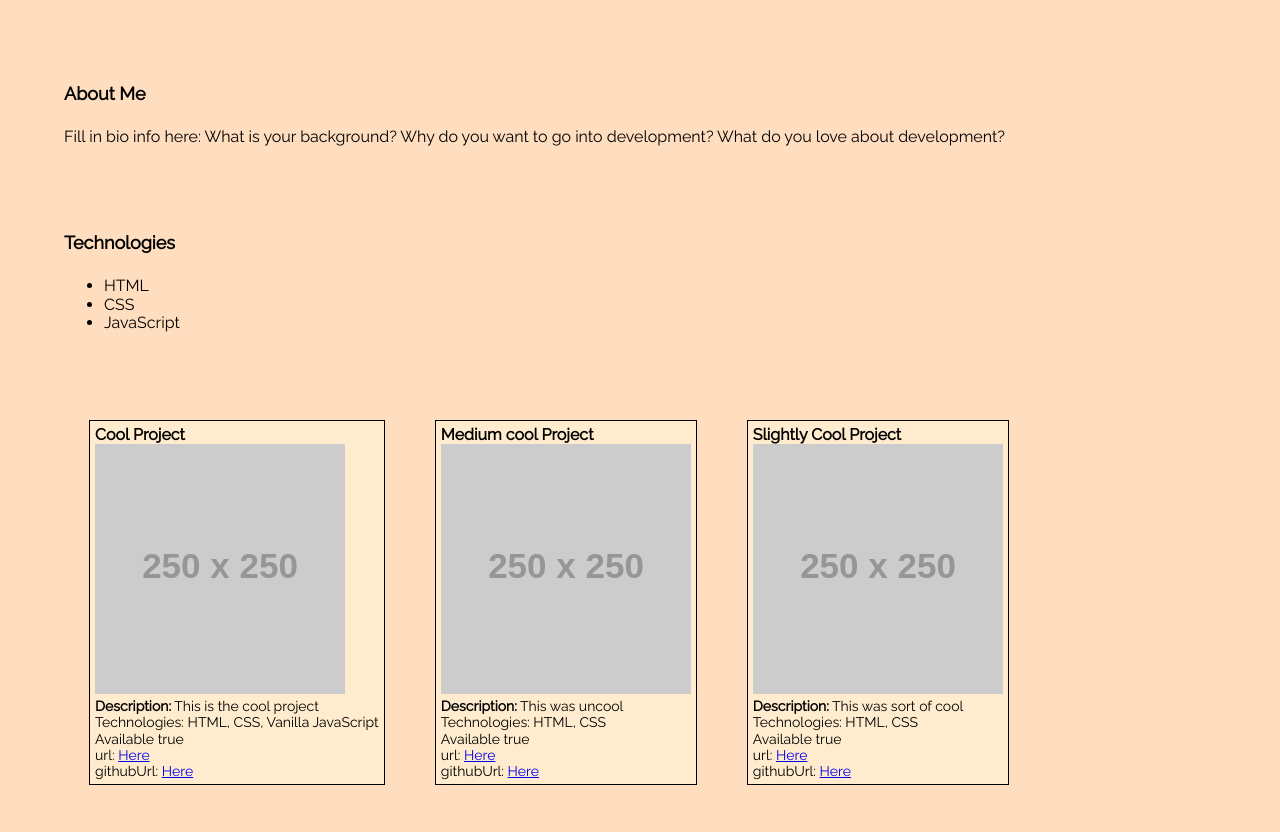
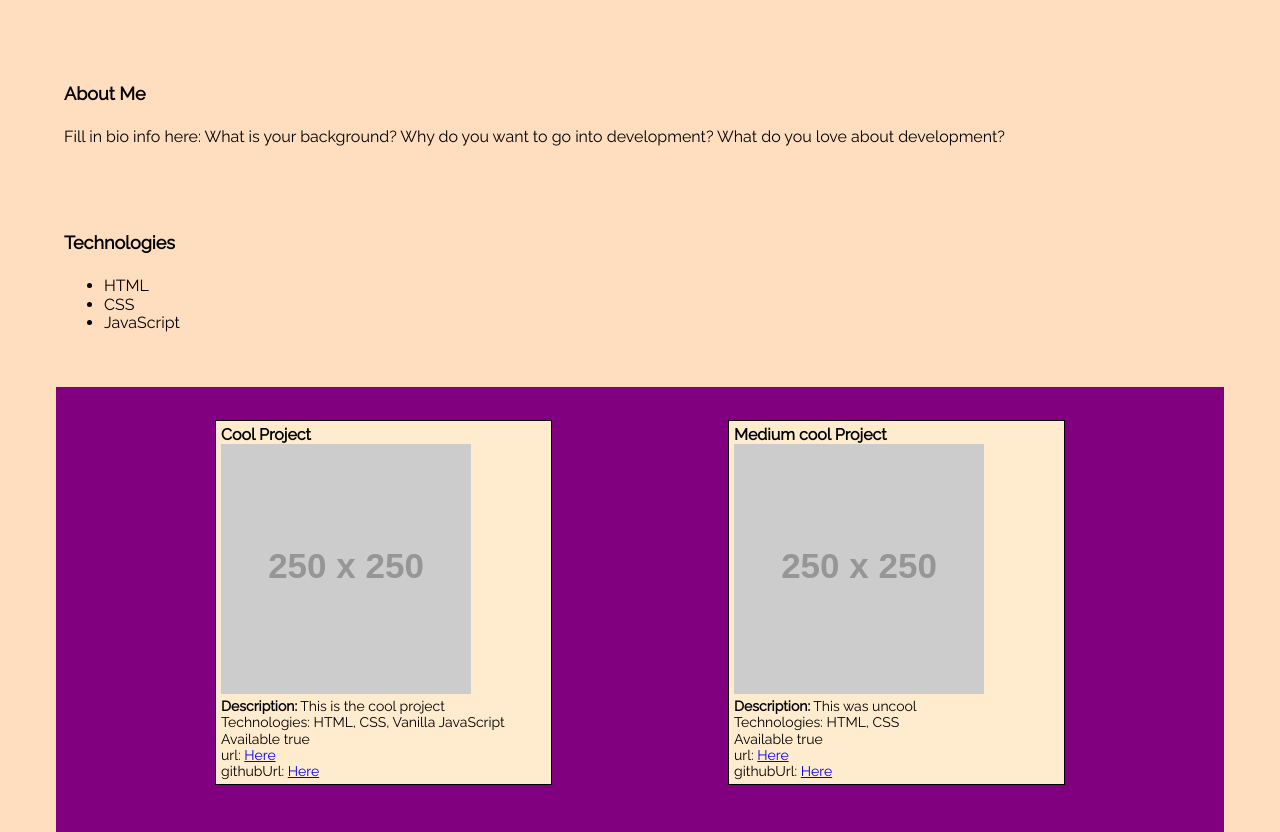
Before and after one commit to sarah-weatherbee/personal-bio-site, a plain HTML site: page index.html in a window 1280 px wide. Shown: the part 111-943 px from the top of the page. Drawn offline with Linux system fonts and the light colour scheme; placeholder pictures from the web are drawn by us.

Commit message:
added flex features

```diff
--- a/main.css
+++ b/main.css
@@ -31,7 +31,9 @@ body {
 }
 
 .projects {
-    width: 100%;
+
+    max-width: 100%;
+    width: 325px;
     margin: 25px;
     padding: 5px;
     border: 1px solid black;
@@ -61,7 +63,7 @@ ul{
 #navLinks li{
     /* display: flex; */
     display:inline;
-    width:85px;
+    width: 85px;
     /* display:inline; */
 
     margin:0 10px;
@@ -86,3 +88,9 @@ ul{
     .project-info-text{
         font-size: 14px;
     }
+#projectsPage {
+    display: flex;
+    background-color: purple;
+    justify-content: space-evenly;
+    flex-wrap: wrap;
+}
--- a/main.js
+++ b/main.js
@@ -45,7 +45,7 @@ const createProjectCards = () => {
     for (let i = 0; i < projects.length; i++) {
         if (projects[i].available === true) {
 
-            domString += `<div class="card-container">`;
+
             domString += `<div class="projects">`;
             domString += `<div class="project-title"><strong>${projects[i].title}</strong></div>`;
             domString += `<div><img src=${projects[i].screenshot} alt="screenshot"></div>`;
@@ -57,7 +57,7 @@ const createProjectCards = () => {
             domString += `<div>githubUrl: <a href=${projects[i].githubUrl}>Here</a></div>`;
             domString += `</div>`;
             domString += `</div>`;
-            domString += `</div>`;
+
 
         }
     }
```
